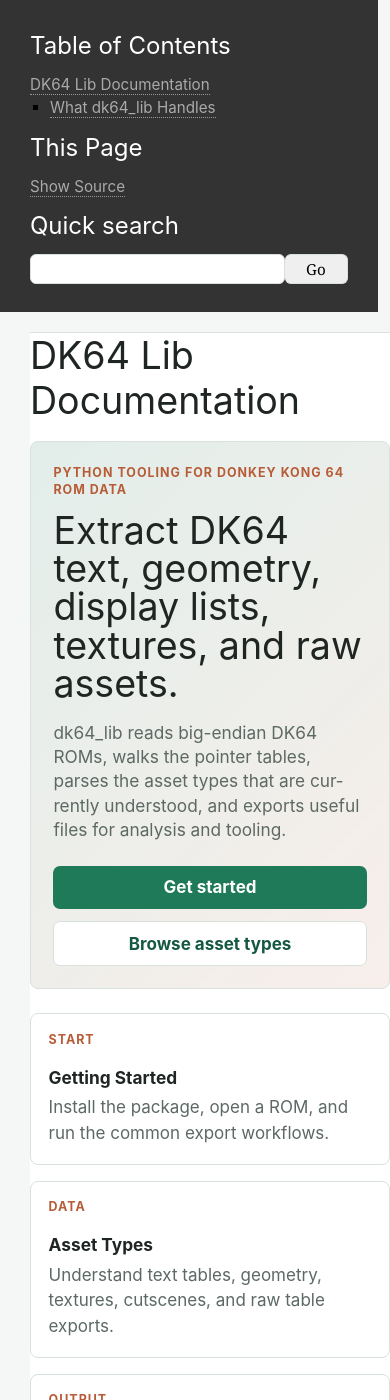
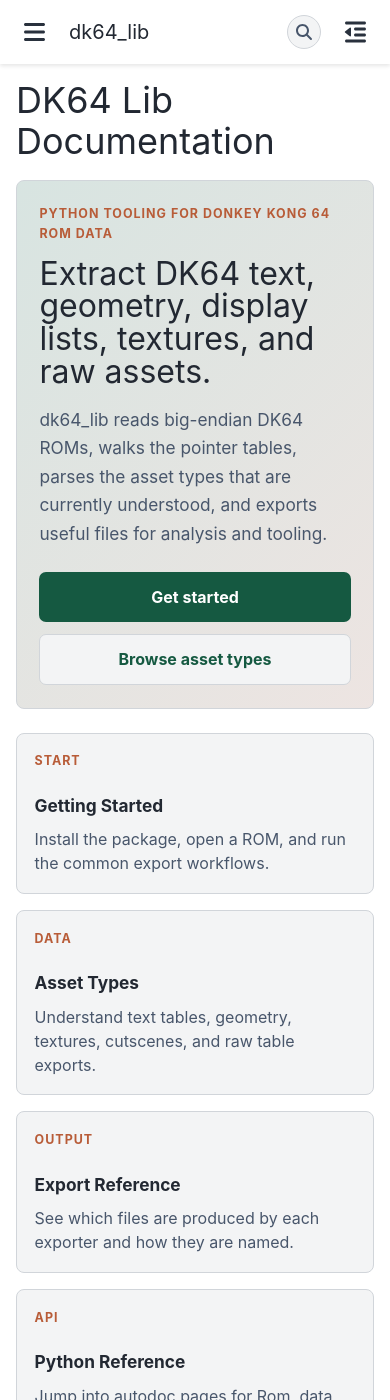
Before and after one commit to ThomasJRyan/dk64_lib, a Sphinx documentation site: the page built from docs/index.rst, in a window 390 px wide and 1400 px high. Built offline with Sphinx 7.4.7 and the PyData theme 0.15.4, drawn with Linux system fonts in a browser that asks for light colours; some of the changed text lies outside the part shown.

Commit message:
Switch docs to PyData theme

```diff
--- a/docs/_static/custom.css
+++ b/docs/_static/custom.css
@@ -1,79 +1,59 @@
 :root {
-  --ink: #1f2523;
-  --muted: #5d6964;
-  --panel: #ffffff;
-  --line: #d9e1dc;
-  --accent: #1f7a5a;
-  --accent-strong: #155941;
-  --warm: #b85c38;
-  --soft: #f5f7f6;
-  --code-bg: #f1f4f2;
+  --dk64-ink: #1f2523;
+  --dk64-muted: #5d6964;
+  --dk64-panel: #ffffff;
+  --dk64-line: #d9e1dc;
+  --dk64-accent: #1f7a5a;
+  --dk64-accent-strong: #155941;
+  --dk64-warm: #b85c38;
+  --dk64-soft: #f5f7f6;
+  --dk64-code-bg: #f1f4f2;
+}
+
+html[data-theme="light"] {
+  --pst-color-primary: var(--dk64-accent-strong);
+  --pst-color-secondary: var(--dk64-warm);
+  --pst-color-link: var(--dk64-accent-strong);
+  --pst-color-link-hover: var(--dk64-warm);
+  --pst-color-inline-code: #254136;
+  --pst-color-inline-code-links: var(--dk64-accent-strong);
+}
+
+html[data-theme="dark"] {
+  --pst-color-primary: #8bd0b3;
+  --pst-color-secondary: #e1a185;
+  --pst-color-link: #8bd0b3;
+  --pst-color-link-hover: #f0baa4;
+  --pst-color-inline-code: #a5dfc6;
+  --pst-color-inline-code-links: #8bd0b3;
 }
 
 body {
-  color: var(--ink);
-  background: var(--soft);
-  font-family:
-    Inter, ui-sans-serif, system-ui, -apple-system, BlinkMacSystemFont, "Segoe UI",
-    sans-serif;
   letter-spacing: 0;
 }
 
-div.document {
-  background: transparent;
+.bd-main .bd-content .bd-article-container {
+  max-width: 940px;
 }
 
-div.body {
-  background: var(--panel);
-  border: 1px solid var(--line);
-  border-radius: 8px;
-  box-shadow: 0 18px 45px rgba(31, 37, 35, 0.08);
-  min-height: 70vh;
+.bd-main .bd-content .bd-article {
+  font-size: 1rem;
 }
 
-div.body h1,
-div.body h2,
-div.body h3,
-div.body h4 {
-  color: var(--ink);
-  font-family: inherit;
+.bd-article h1,
+.bd-article h2,
+.bd-article h3,
+.bd-article h4 {
   letter-spacing: 0;
 }
 
-div.body h1 {
-  font-size: 2.35rem;
+.bd-article h1 {
+  font-size: 2.25rem;
 }
 
-div.body h2 {
-  border-bottom: 1px solid var(--line);
-  font-size: 1.55rem;
+.bd-article h2 {
+  border-bottom: 1px solid var(--pst-color-border);
   padding-bottom: 0.35rem;
-}
-
-a,
-a.reference {
-  color: var(--accent-strong);
-}
-
-a:hover,
-a.reference:hover {
-  color: var(--warm);
-}
-
-div.sphinxsidebar {
-  font-size: 0.95rem;
-}
-
-div.sphinxsidebar h1,
-div.sphinxsidebar h3 {
-  font-family: inherit;
-  letter-spacing: 0;
-}
-
-div.sphinxsidebar input {
-  border: 1px solid var(--line);
-  border-radius: 6px;
-  padding: 0.45rem 0.55rem;
 }
 
 code,
@@ -83,48 +63,16 @@
     "SFMono-Regular", Consolas, "Liberation Mono", Menlo, monospace;
 }
 
-code.literal {
-  background: var(--code-bg);
-  border: 1px solid #dce4df;
-  border-radius: 5px;
-  color: #254136;
-  padding: 0.08rem 0.25rem;
-}
-
-div.highlight {
-  background: var(--code-bg);
-  border: 1px solid #dce4df;
-  border-radius: 8px;
-}
-
-div.highlight pre {
-  padding: 1rem;
-}
-
-table.docutils {
-  border: 1px solid var(--line);
-  border-radius: 8px;
-  border-collapse: separate;
-  border-spacing: 0;
-  overflow: hidden;
-}
-
-table.docutils th {
-  background: #eaf1ed;
-  color: var(--ink);
-}
-
 table.docutils td,
 table.docutils th {
-  border-color: var(--line);
   padding: 0.7rem 0.8rem;
 }
 
 .hero {
   background:
     linear-gradient(135deg, rgba(31, 122, 90, 0.13), rgba(184, 92, 56, 0.10)),
-    #ffffff;
-  border: 1px solid var(--line);
+    var(--pst-color-surface);
+  border: 1px solid var(--pst-color-border);
   border-radius: 8px;
   margin: 1.1rem 0 1.5rem;
   padding: clamp(1.4rem, 4vw, 3rem);
@@ -132,7 +80,7 @@
 
 .hero-kicker,
 .card-label {
-  color: var(--warm);
+  color: var(--pst-color-secondary);
   font-size: 0.78rem;
   font-weight: 700;
   letter-spacing: 0.08em;
@@ -148,7 +96,7 @@
 }
 
 .hero-copy {
-  color: var(--muted);
+  color: var(--pst-color-text-muted);
   font-size: 1.08rem;
   line-height: 1.65;
   margin: 1.1rem 0 0;
@@ -171,14 +119,19 @@
 }
 
 .button.primary {
-  background: var(--accent);
+  background: var(--pst-color-primary);
   color: #ffffff;
 }
 
 .button.secondary {
-  background: #ffffff;
-  border: 1px solid var(--line);
-  color: var(--accent-strong);
+  background: var(--pst-color-surface);
+  border: 1px solid var(--pst-color-border);
+  color: var(--pst-color-link);
+}
+
+.button.primary:hover,
+.button.secondary:hover {
+  text-decoration: none;
 }
 
 .card-grid {
@@ -189,10 +142,10 @@
 }
 
 .doc-card {
-  background: #ffffff;
-  border: 1px solid var(--line);
+  background: var(--pst-color-surface);
+  border: 1px solid var(--pst-color-border);
   border-radius: 8px;
-  color: var(--ink);
+  color: var(--pst-color-text-base);
   display: flex;
   flex-direction: column;
   gap: 0.45rem;
@@ -201,30 +154,28 @@
 }
 
 .doc-card strong {
-  color: var(--ink);
+  color: var(--pst-color-text-base);
   font-size: 1.08rem;
 }
 
 .doc-card span:last-child {
-  color: var(--muted);
+  color: var(--pst-color-text-muted);
   line-height: 1.5;
 }
 
 .doc-card:hover {
-  border-color: rgba(31, 122, 90, 0.5);
+  border-color: var(--pst-color-primary);
   box-shadow: 0 10px 25px rgba(31, 37, 35, 0.08);
-  color: var(--ink);
+  color: var(--pst-color-text-base);
+  text-decoration: none;
   transform: translateY(-1px);
 }
 
+html[data-theme="dark"] .doc-card:hover {
+  box-shadow: 0 16px 34px rgba(0, 0, 0, 0.3);
+}
+
 @media (max-width: 820px) {
-  div.body {
-    border-radius: 0;
-    border-left: 0;
-    border-right: 0;
-    box-shadow: none;
-  }
-
   .card-grid {
     grid-template-columns: 1fr;
   }
--- a/docs/conf.py
+++ b/docs/conf.py
@@ -37,17 +37,19 @@
 templates_path = ["_templates"]
 exclude_patterns = ["_build", "Thumbs.db", ".DS_Store"]
 
-html_theme = "alabaster"
+html_theme = "pydata_sphinx_theme"
 html_title = "dk64_lib"
 html_static_path = ["_static"]
 html_css_files = ["custom.css"]
 html_show_sourcelink = True
 html_theme_options = {
-    "description": "Donkey Kong 64 ROM data extraction tools",
-    "fixed_sidebar": True,
-    "page_width": "1120px",
-    "sidebar_width": "260px",
-    "show_powered_by": False,
+    "logo": {
+        "text": "dk64_lib",
+    },
+    "navbar_align": "left",
+    "navigation_with_keys": True,
+    "show_toc_level": 2,
+    "secondary_sidebar_items": ["page-toc"],
 }
 
 pygments_style = "friendly"
```
